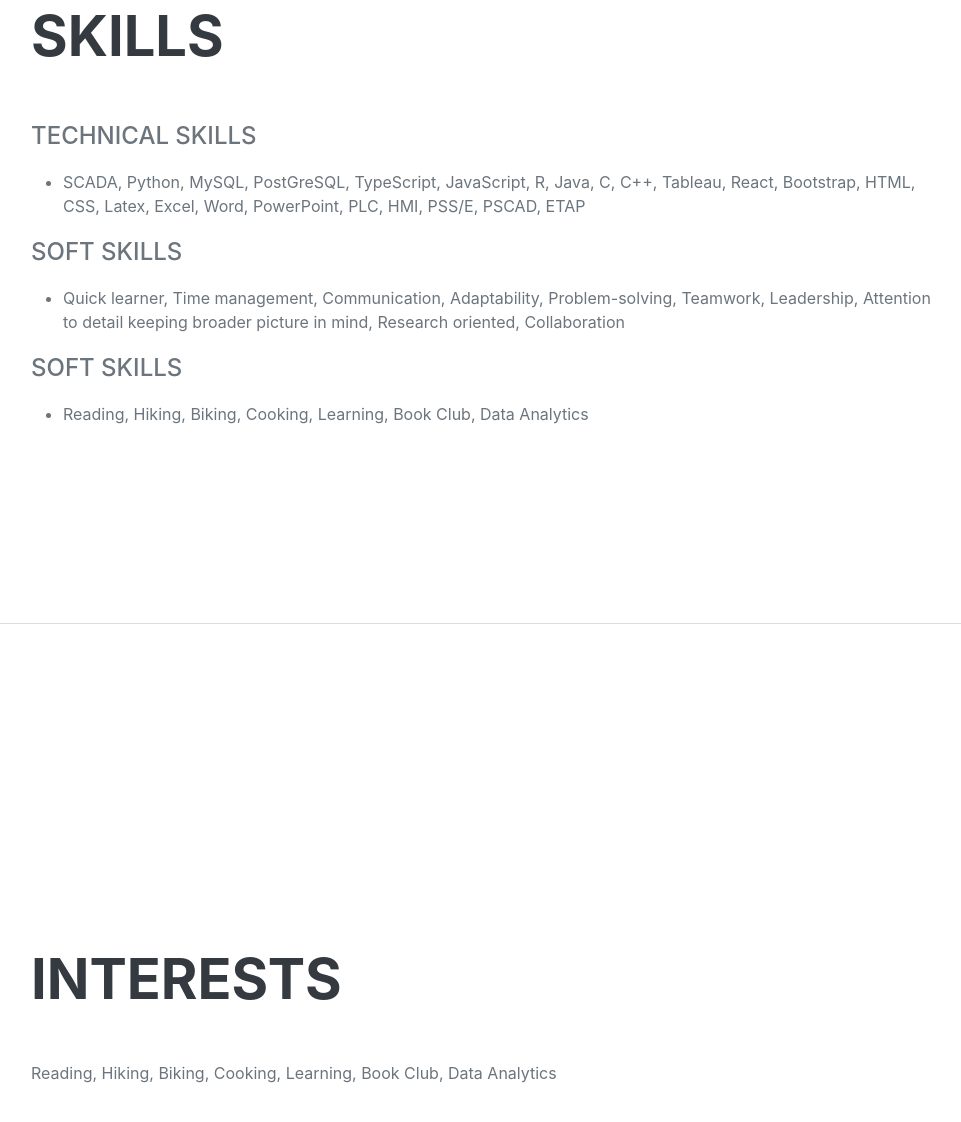
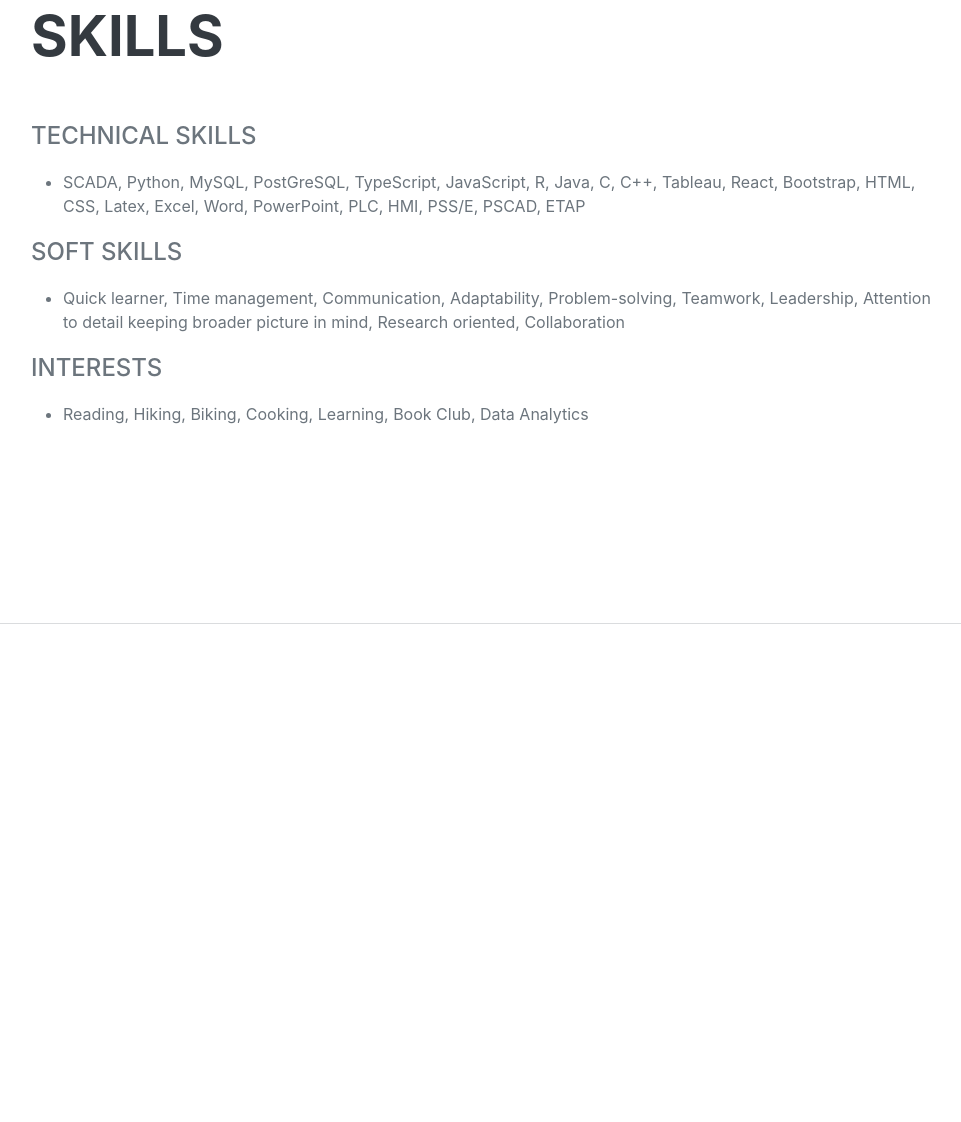
Before and after one commit to jessla89/Resume, a plain HTML site: page index.html in a window 1280 px wide. Shown: the part 4885-6007 px from the top of the page, without its empty margins (289-1250 px from the left). After the commit the page ends 5509 px from the top, so only its background shows below. Drawn offline with nearby package versions, Linux system fonts and the light colour scheme; a web font is replaced by a local one.

Commit message:
Update index.html

```diff
--- a/index.html
+++ b/index.html
@@ -249,7 +249,7 @@
                          Quick learner, Time management, Communication, Adaptability, Problem-solving, Teamwork, Leadership, Attention to detail keeping broader picture in mind, Research oriented, Collaboration
                         </li>
                     </ul>
-                     <div class="subheading mb-3">Soft Skills</div>
+                     <div class="subheading mb-3">INTERESTS</div>
                     <ul>
                         <li>
                          Reading, Hiking, Biking, Cooking, Learning, Book Club, Data Analytics
@@ -258,13 +258,6 @@
                 </div>
             </section>
             <hr class="m-0" />
-            <!-- Interests-->
-            <section class="resume-section" id="interests">
-                <div class="resume-section-content">
-                    <h2 class="mb-5">Interests</h2>
-                    <p>Reading, Hiking, Biking, Cooking, Learning, Book Club, Data Analytics</p>
-                </div>
-            </section>
 
         </div>
         <!-- Bootstrap core JS-->
```
